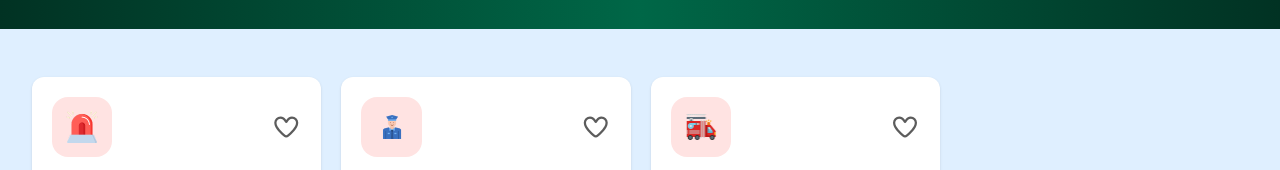
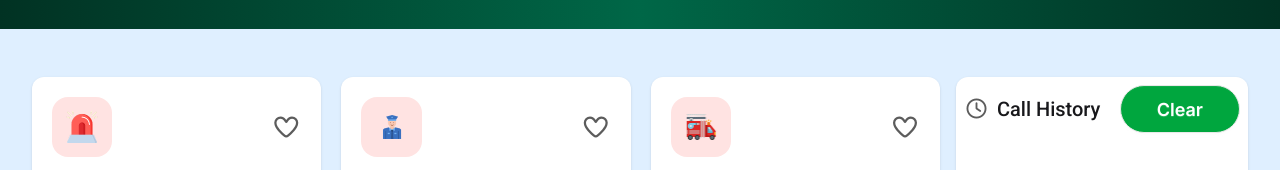
Before and after one commit to Reazul87/JAVASCRIPT_ASSIGNMENT_B12A05, a plain HTML site: page index.html in a window 1280 px wide. Shown: the part 311-481 px from the top of the page. Drawn offline with nearby package versions, Linux system fonts and the light colour scheme; a web font is replaced by a local one.

Commit message:
ASIDE_STRUCTURE

```diff
--- a/index.html
+++ b/index.html
@@ -265,6 +265,20 @@
                     </div>
                 </div>
             </section>
+            <aside class="lg:col-span-3 md:col-span-10 p-2 bg-[#FFFFFF] rounded-xl shadow-sm">
+                <div class="">
+                    <div class="mb-4 flex justify-between items-center">
+                        <h1 class="text-xl font-medium Roboto"><i
+                                class="fa-regular fa-clock text-[#5C5C5C] mr-2"></i>Call
+                            History</h1>
+                        <button id="clear_btn"
+                            class=" btn btn-lg text-[#FFFFFF] bg-[#00A63E] py-3.5 px-9 border rounded-full Inter">Clear</button>
+                    </div>
+                    <div class="parent">
+
+                    </div>
+                </div>
+            </aside>
         </section>
     </main>
 </body>
```
